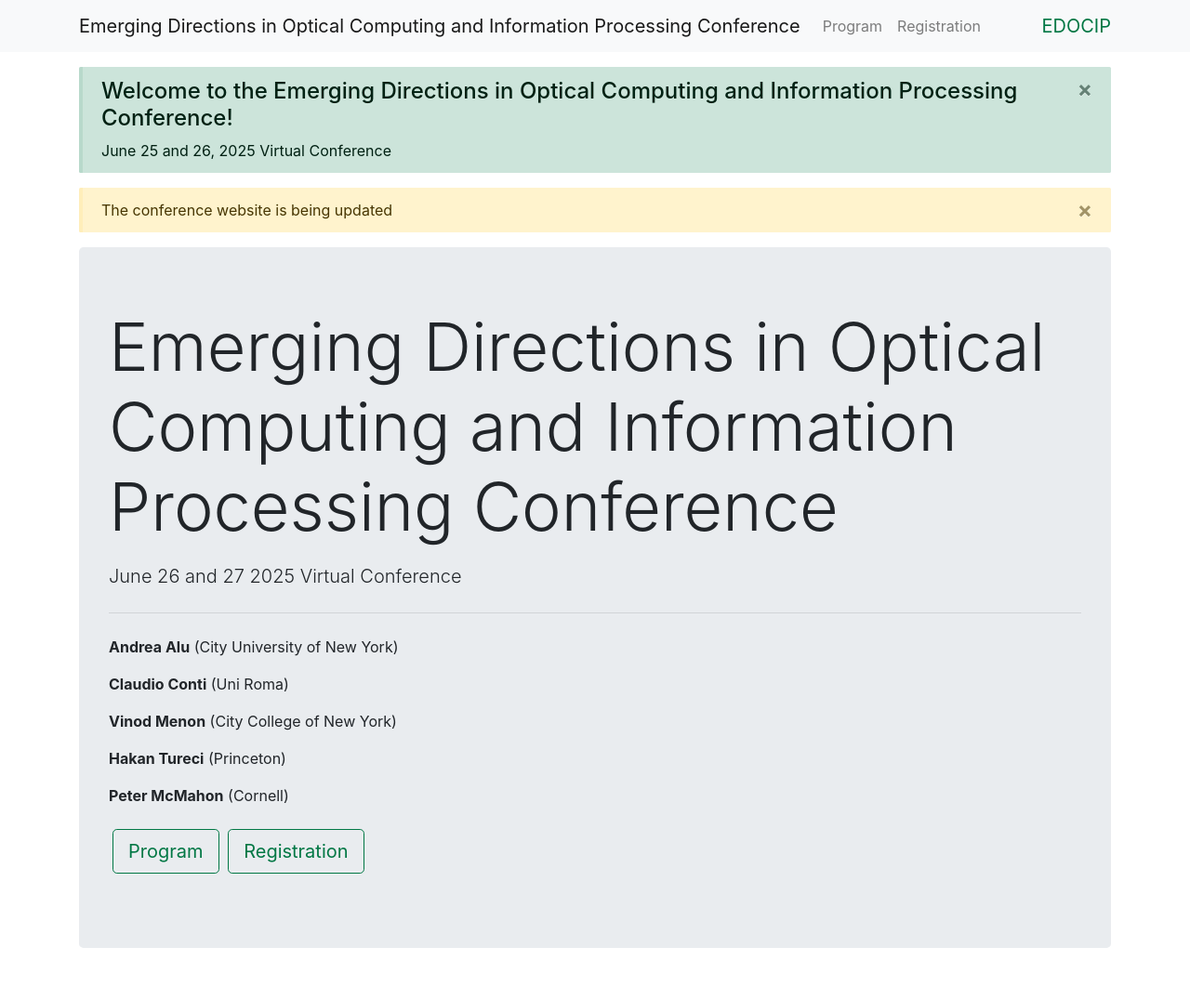
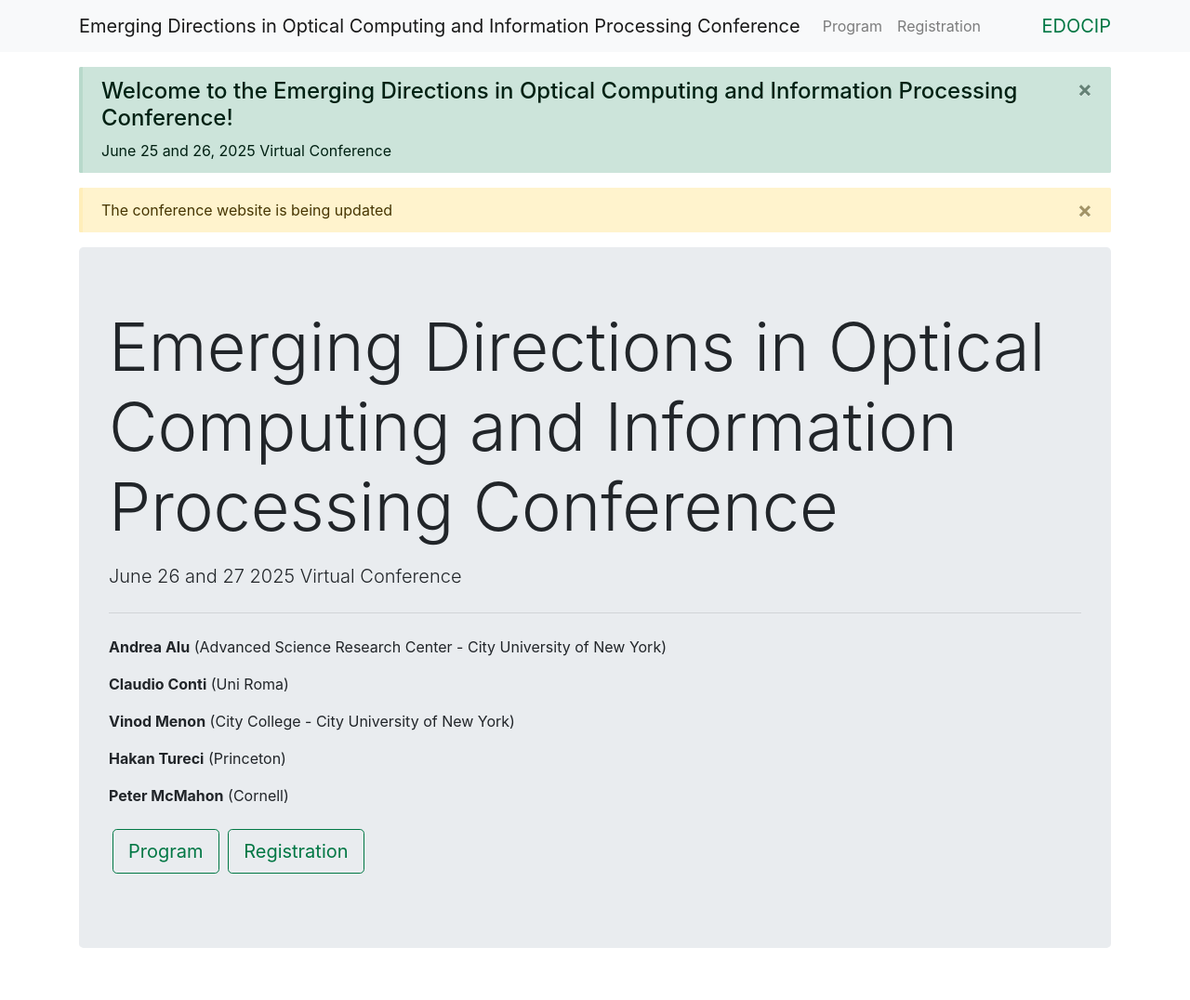
Before and after one commit to mirilabqc/mini-conference-site, a Jekyll site: the page built from index.md, in a window 1280 px wide. Shown: the whole page at 93% size. Built offline with Jekyll 4.4.1, drawn with Linux system fonts in a browser that asks for light colours.

Commit message:
updates homepage text

```diff
--- a/index.md
+++ b/index.md
@@ -2,7 +2,7 @@
 layout: home
 ---
 **Andrea Alu**
-(City University of New York)
+(Advanced Science Research Center - City University of New York)
 
 
 **Claudio Conti**
@@ -10,7 +10,7 @@ layout: home
 
 
 **Vinod Menon**
-(City College of New York)
+(City College - City University of New York)
 
 
 **Hakan Tureci**
```
